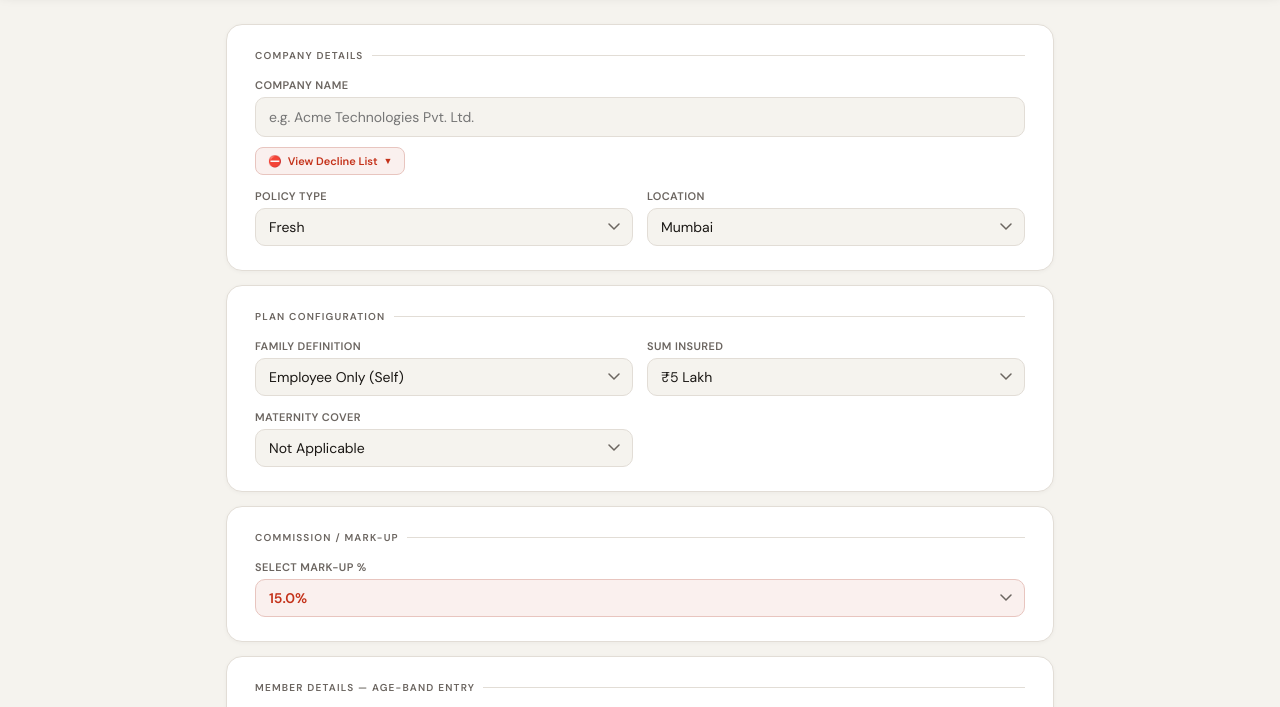
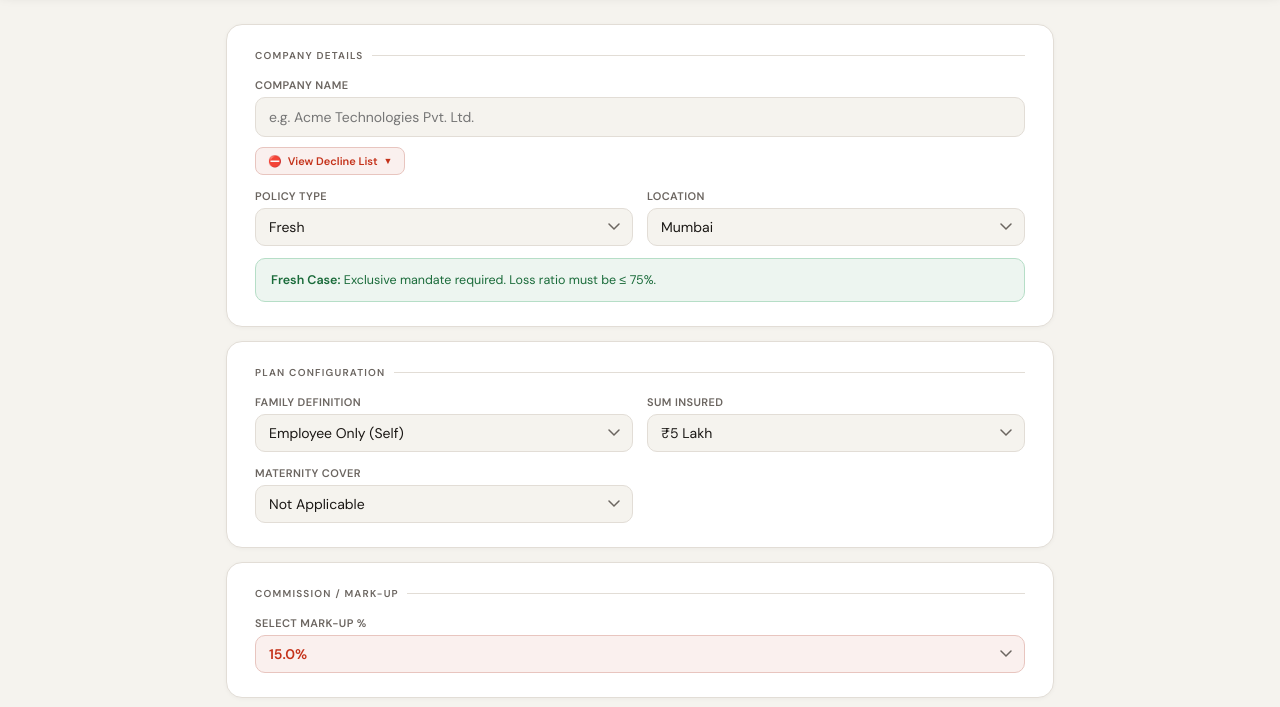
Before and after one commit to mahajan022/TATA-SME-Rater, a plain HTML site: page Calculator.html in a window 1280 px wide. Shown: the part 82-789 px from the top of the page. Drawn offline with nearby package versions, Linux system fonts and the light colour scheme.

Commit message:
tdnjjdceederfjx

```diff
--- a/index.html
+++ b/Calculator.html
@@ -218,6 +218,7 @@ table.rb-tbl td .mat-lives-badge{background:var(--accent-light);color:var(--acce
     </div>
   </div>
   <div class="info gold hidden" id="renewalNote"><strong>Renewal Case:</strong> Exclusive mandate required. Loss ratio must be ≤ 75%.</div>
+  <div class="info green hidden" id="freshNote"><strong>Fresh Case:</strong> Exclusive mandate required. Loss ratio must be ≤ 75%.</div>
 </div>
 
 <!-- Plan Configuration -->
@@ -597,7 +598,9 @@ function onMatInput() {
 }
 
 function onPolicyTypeChange() {
-  document.getElementById('renewalNote').classList.toggle('hidden', document.getElementById('policyType').value !== 'renewal');
+  const isRenewal = document.getElementById('policyType').value === 'renewal';
+  document.getElementById('renewalNote').classList.toggle('hidden', !isRenewal);
+  document.getElementById('freshNote').classList.toggle('hidden', isRenewal);
 }
 function onFamilyDefChange() { buildAggTable(); onMaternityChange(); }
 function onSIChange() { buildAggTable(); buildMatTable(); }
@@ -713,7 +716,7 @@ function calculate() {
       ? { text:'Renewal — Exclusive Mandate Required', cls:'yellow' }
       : { text:'Fresh Policy', cls:'green' },
     commPct > 0 ? { text:`Mark-up ${(commPct*100).toFixed(1)}%`, cls:'green' } : { text:'No Mark-up', cls:'green' },
-    locDisc > 0 ? { text:`10% Discount — ${locLabel}`, cls:'green' } : { text:`No Discount — ${locLabel}`, cls:'green' },
+    locDisc > 0 ? { text:`10% Discount — ${locLabel}`, cls:'green' } : { text:`No Discount — ${locLabel}`, cls:'yellow' },
     empCount >= MIN_EMP ? { text:'PED & Specific: Nil Waiting', cls:'green' } : { text:'PED & Specific: 1 Year Waiting', cls:'red' },
   ].forEach(t => {
     const s = document.createElement('span');
@@ -922,6 +925,7 @@ async function downloadPDF() {
 
 buildAggTable();
 buildMatTable();
+onPolicyTypeChange();
 </script>
 </body>
 </html>
```
Also changed, not shown: Tata AIg rater.txt (added), Web Link.txt (added), 1 other file.
